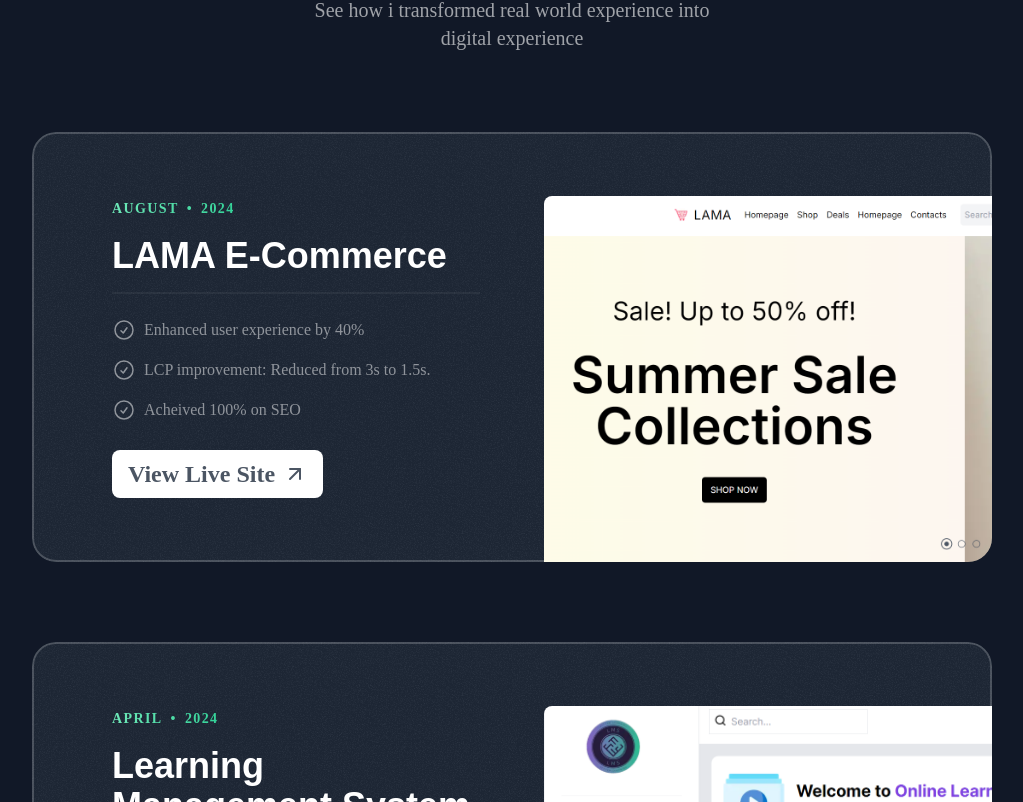
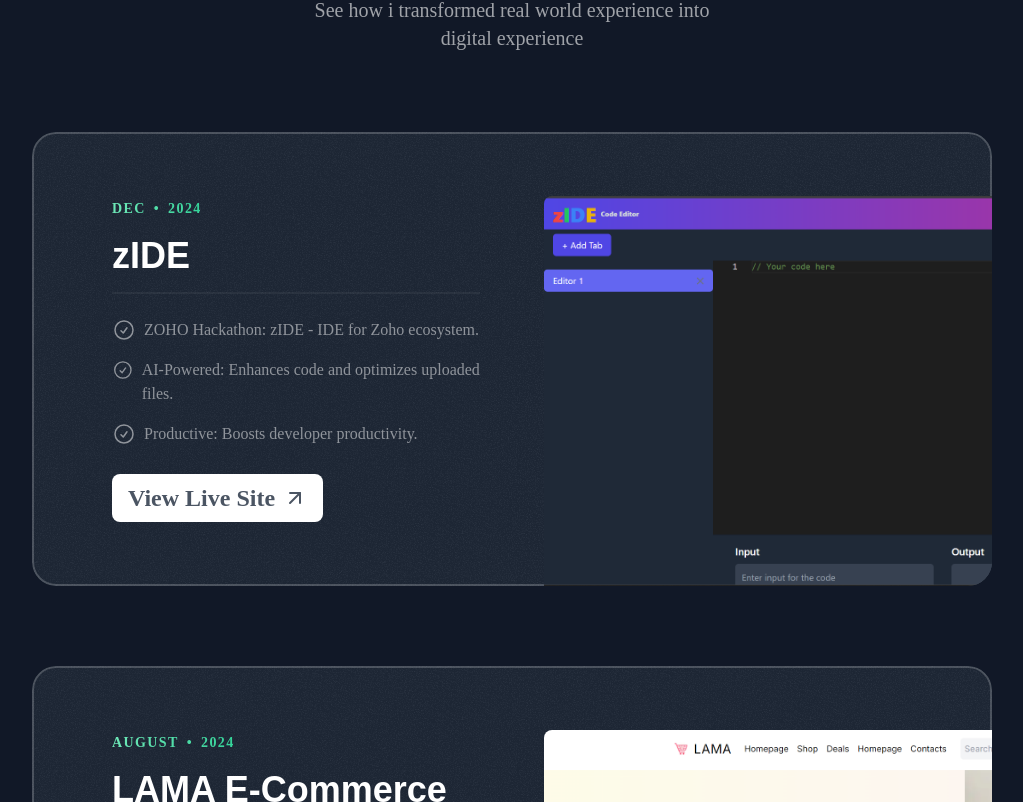
Before and after one commit to Asyedabdulrahman/Portfolio_, a Next.js app: page / in a window 1280 px wide. Shown: the part 998-1800 px from the top of the page, without its empty margins (128-1151 px from the left). Built offline with nearby package versions, Linux system fonts and the light colour scheme; a web font is replaced by a local one.

Commit message:
added zide project info

```diff
--- a/src/sections/Projects.tsx
+++ b/src/sections/Projects.tsx
@@ -1,7 +1,4 @@
 "use client";
-import darkSaasLandingPage from "@/assets/images/dark-saas-landing-page.png";
-import lightSaasLandingPage from "@/assets/images/light-saas-landing-page.png";
-import aiStartupLandingPage from "@/assets/images/ai-startup-landing-page.png";
 import youtubeimage from "@/assets/images/youtube-image.png";
 import eCommerce from "@/assets/images/eCommerce.png";
 import lms from "@/assets/images/LMS.png";
@@ -9,11 +6,23 @@ import netflix from "@/assets/images/netflix.png";
 import Image from "next/image";
 import CheckCircleIcon from "@/assets/icons/check-circle.svg";
 import ArrowUpRightIcon from "@/assets/icons/arrow-up-right.svg";
-import grainImage from "@/assets/images/grain.jpg";
 import { SectionHeader } from "@/components/SectionHeader";
 import { Card } from "@/components/Card";
+import zide from "@/assets/images/zide.png"
 
 const portfolioProjects = [
+  {
+    company: "Dec",
+    year: "2024",
+    title: "zIDE",
+    results: [
+      { title: "ZOHO Hackathon: zIDE - IDE for Zoho ecosystem." },
+      { title: "AI-Powered: Enhances code and optimizes uploaded files." },
+      { title: "Productive: Boosts developer productivity." },
+    ],
+    link: "https://z-ide.vercel.app/",
+    image: zide,
+  },
   {
     company: "August",
     year: "2024",
```
Also changed, not shown: src/assets/images/zide.png (added).
